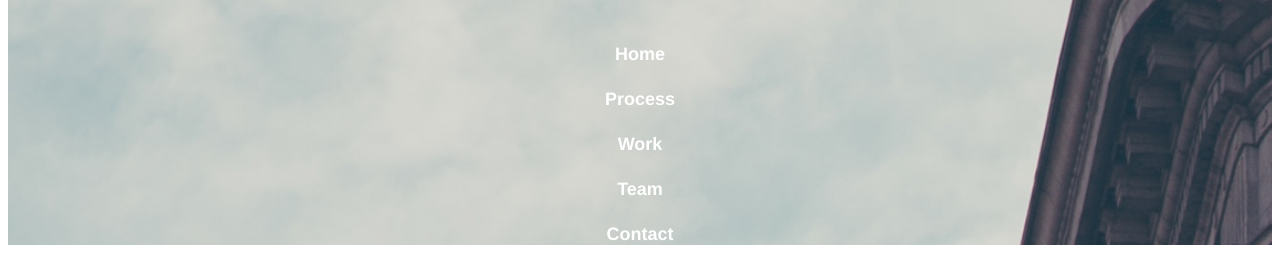
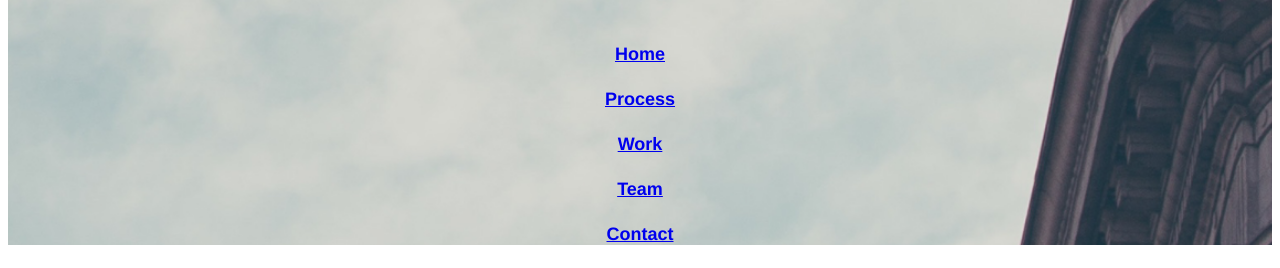
Before and after one commit to xbarnzx/broadway_design, a plain HTML site: page index.html in a window 1280 px wide. Shown: the part 130-398 px from the top of the page. Drawn offline with Linux system fonts and the light colour scheme.

Commit message:
link pages commit

```diff
--- a/index.html
+++ b/index.html
@@ -11,11 +11,11 @@
 
     <h1 font-size: 70px> Broadway Design </h1>
 
-    <h4> Home </h4>
-    <h4> Process </h4>
-    <h4> Work </h4>
-    <h4> Team </h4>
-    <h4> Contact </h4>
+    <h4> <a href="index.html"> Home </a> </h4>
+    <h4> <a href="process.html" target=_blank> Process </a> </h4>
+    <h4> <a href="portfolio.html" target=_blank> Work </a> </h4>
+    <h4> <a href="team.html" target=_blank> Team </a> </h4>
+    <h4> <a href="contact.html" target=_blank> Contact </a> </h4>
 
    </div
 
@@ -39,8 +39,7 @@
 
   </div>
 
-   <div class="design_strip"> Designed in New York
-  </div>
+   <div class="design_strip"> Designed in New York </div>
 
     <h3> Portfolio </h3>
     <p> Coming Soon </p>
```
Also changed, not shown: contact.html (added), portfolio.html (added), process.html (added), team.html (added), 2 other files.
